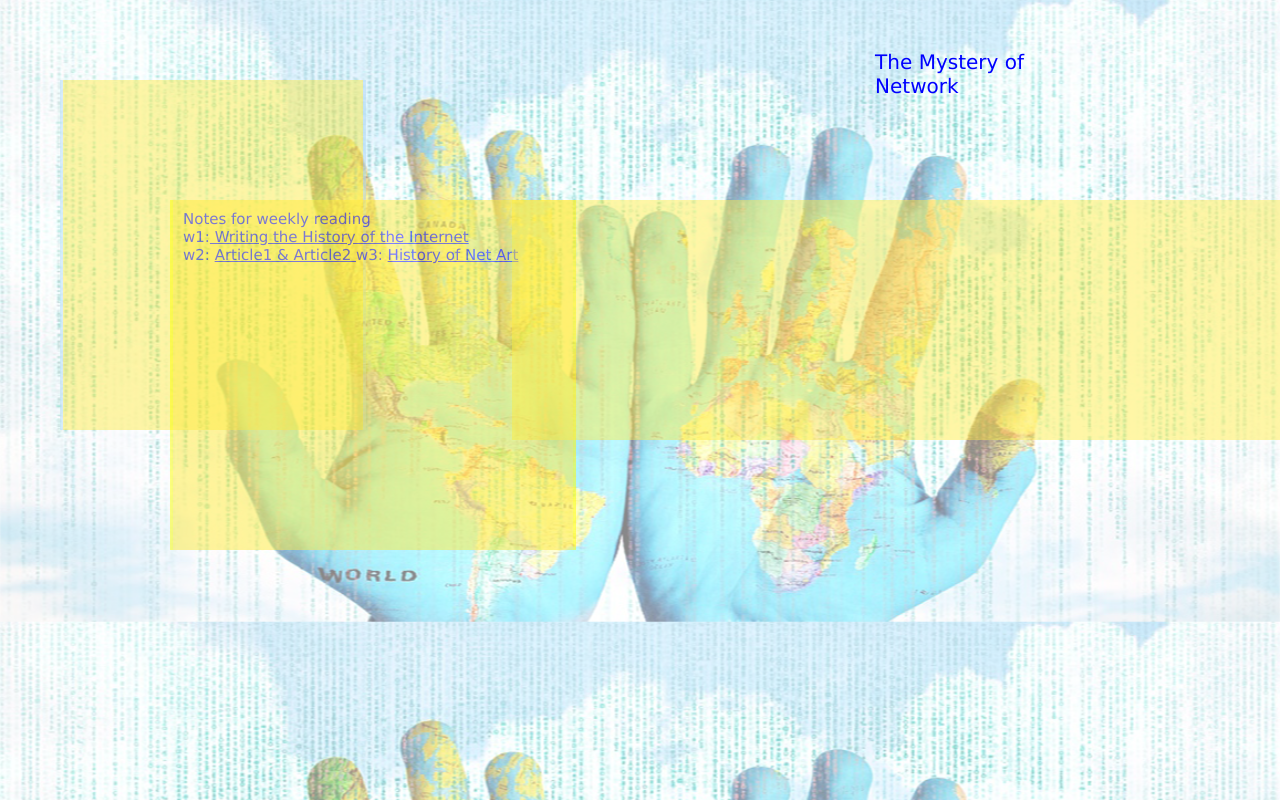
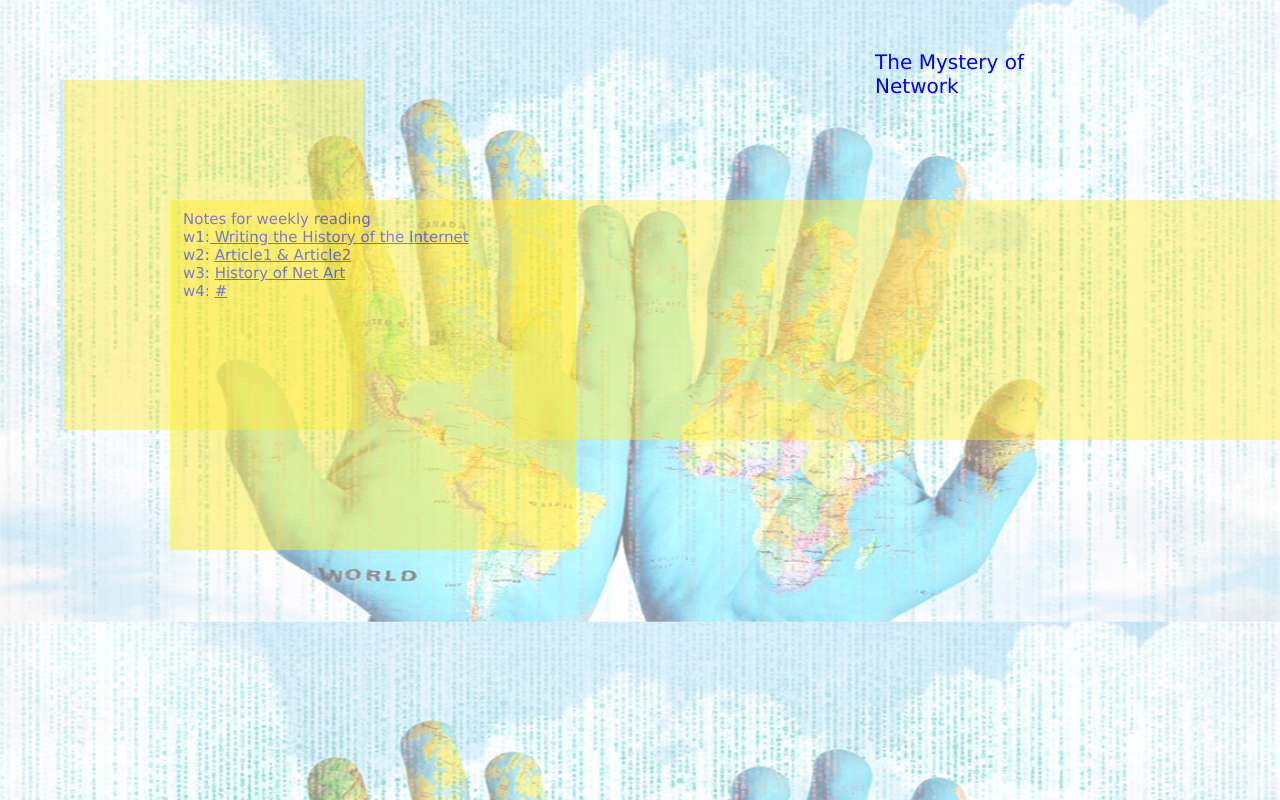
Before and after one commit to Avery007/cart211, a plain HTML site: page index.html in a window 1280 px wide. Drawn offline with Linux system fonts and the light colour scheme.

Commit message:
Update index.html

```diff
--- a/index.html
+++ b/index.html
@@ -160,8 +160,9 @@ Notes for weekly reading<br>
 
 w1:<a href="w1.html"> Writing the History of the Internet</a><br>
 
-w2: <a href="w2.html">Article1 & Article2 </a>
-w3: <a href="w3.html">History of Net Art </a>                                   <br>
+w2: <a href="w2.html">Article1 & Article2 </a>    <br>
+w3: <a href="w3.html">History of Net Art </a>     <br>
+w4: <a href="w4.html">#</a>
 
 <br></p></div>
 
```
